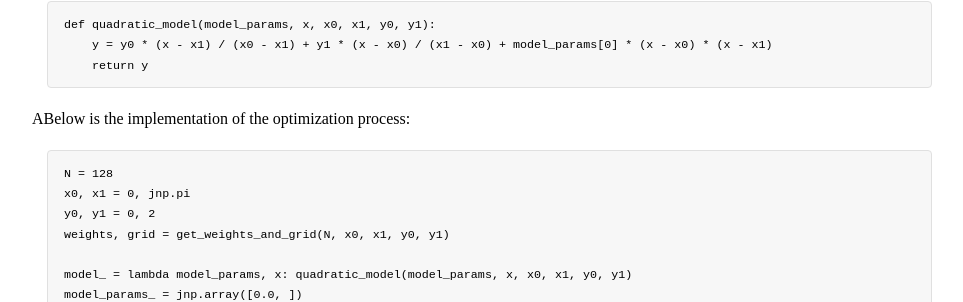
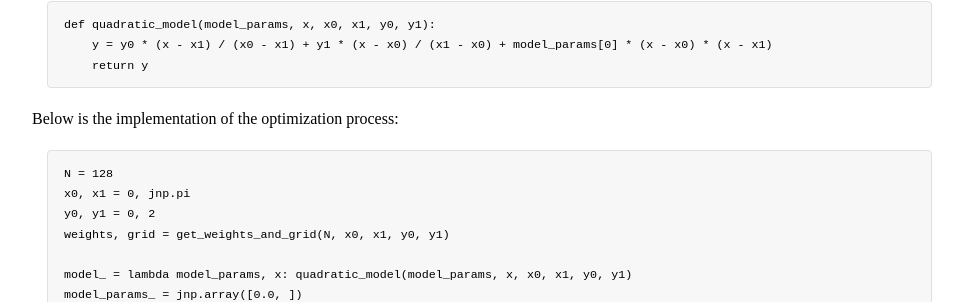
Before and after one commit to VLSF/vlsf.github.io, a Jekyll site: the page built from docs/_posts/2026-06-06-brachistochrone-part-1.markdown, in a window 1280 px wide and 900 px high, scrolled down 2473 px. Shown: the part 150-452 px from the top of the window, without its empty margins (38-1001 px from the left). Built offline with Jekyll 4.4.1, drawn with Linux system fonts in a browser that asks for light colours.

Commit message:
a few minor fixes

````diff
--- a/docs/_posts/2026-06-06-brachistochrone-part-1.markdown
+++ b/docs/_posts/2026-06-06-brachistochrone-part-1.markdown
@@ -240,7 +240,7 @@ def quadratic_model(model_params, x, x0, x1, y0, y1):
     return y
 ```
 
-ABelow is the implementation of the optimization process:
+Below is the implementation of the optimization process:
 ```python
 N = 128
 x0, x1 = 0, jnp.pi
@@ -288,7 +288,7 @@ model_params_ = jnp.array([0.0, 0.0])
 ```
 The travel time we found for the cubic curve is: `time 4.4826336`. The result is slightly better than the quadratic curve! Maybe we can do even better with more parameters?
 
-The Neural Network
+## The Neural Network
 
 Our ultimate parametric model—a universal approximator *(wink)*—is a feedforward neural network. The unconstrained parametric expression is:
 
````
